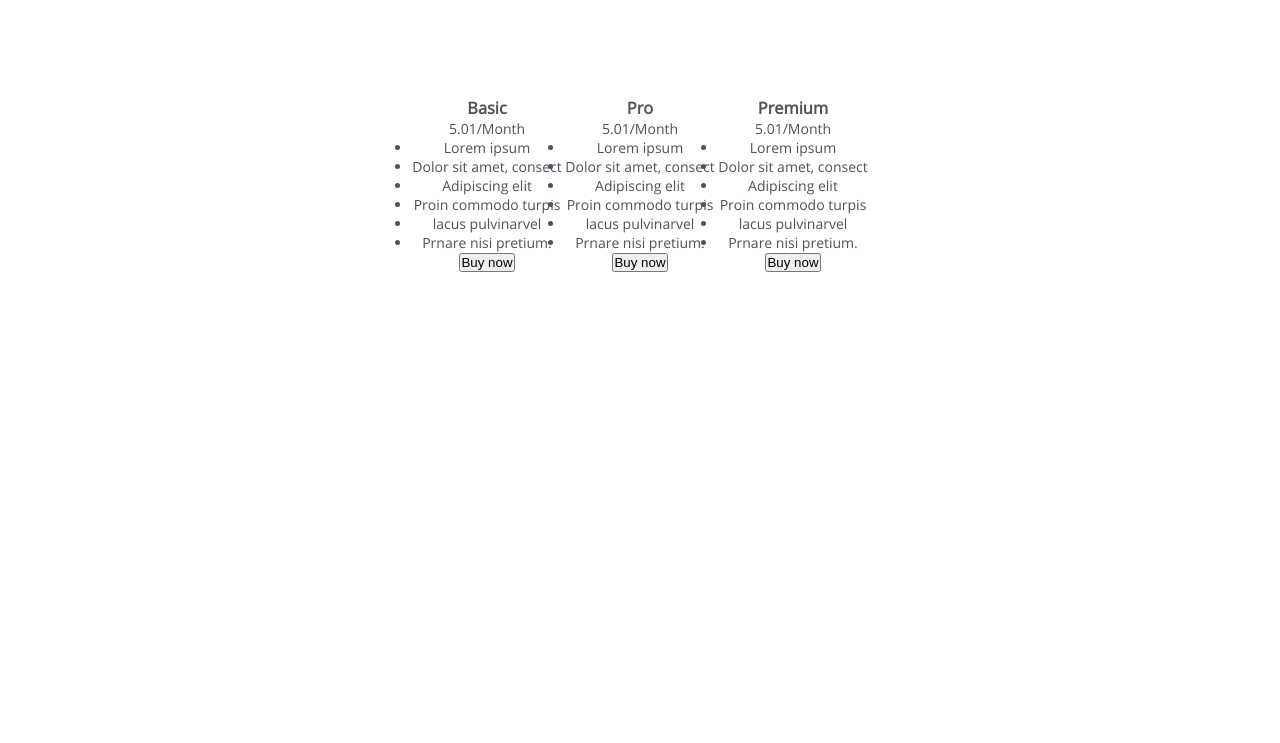
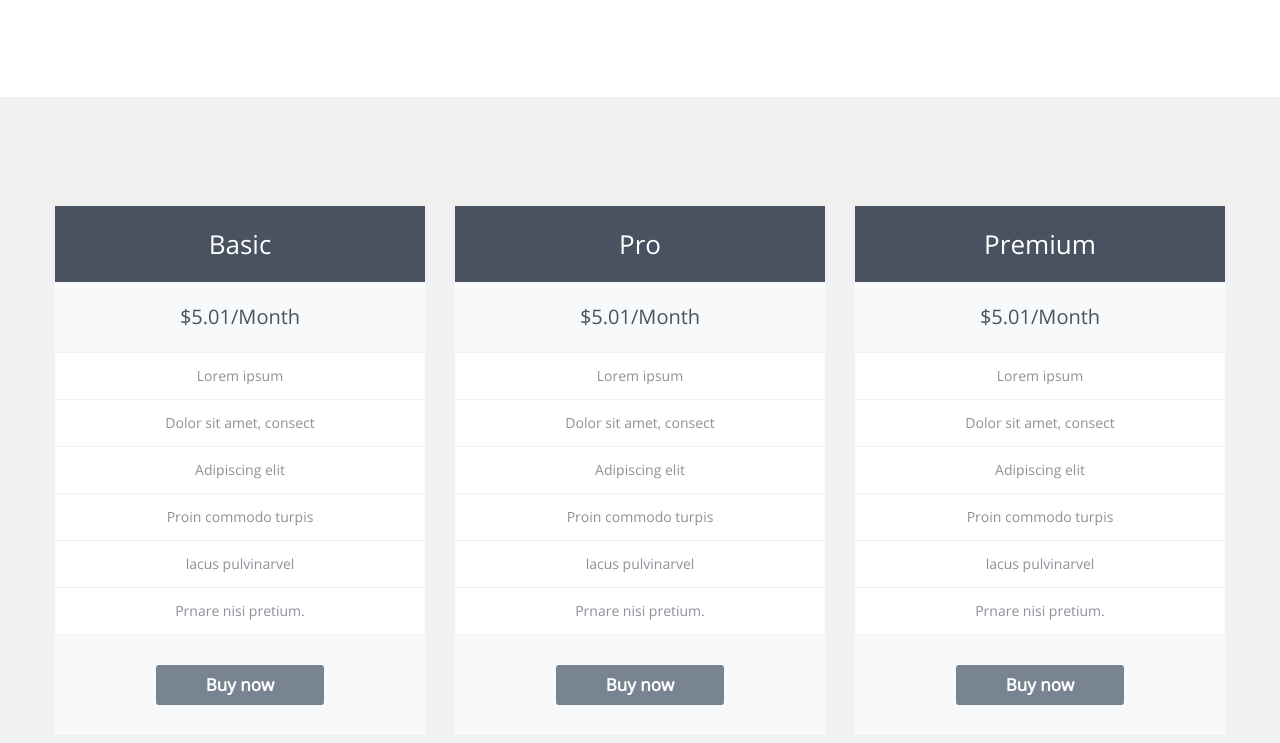
Before and after one commit to Melagomania/author, a website: page app/index.html in a window 1280 px wide. Shown: the part 1269-2012 px from the top of the page. Before the commit the page ends 1541 px from the top, so only its background shows below. Drawn offline with nearby package versions, Linux system fonts and the light colour scheme; files that its build step writes are made by us from their sources; files whose address does not match are found by name.

Commit message:
made price section

```diff
--- a/app/index.html
+++ b/app/index.html
@@ -25,7 +25,7 @@
   <div class="slider">
     <div class="slide"><img src="img/banner.jpg" alt="">
       <div class="text">
-        <h2>This is a main heading yo</h2>
+        <h2>This is a main heading</h2>
         <p>Lorem Ipsum is simply dummmy text<br/> of the printing</p>
         <button type="button" name="learn-more">Learn More</button>
       </div>
@@ -75,9 +75,9 @@
   </section>
   <section class="price">
     <div class="content">
-      <section class="cards">
+      <section class="card">
         <h3>Basic</h3>
-        <span>5.01/Month</span>
+        <span>$5.01/Month</span>
         <ul>
           <li>Lorem ipsum</li>
           <li>Dolor sit amet, consect</li>
@@ -89,9 +89,9 @@
         <button>Buy now</button>
       </section>
 
-      <section class="cards">
+      <section class="card">
         <h3>Pro</h3>
-        <span>5.01/Month</span>
+        <span>$5.01/Month</span>
         <ul>
           <li>Lorem ipsum</li>
           <li>Dolor sit amet, consect</li>
@@ -103,9 +103,9 @@
         <button>Buy now</button>
       </section>
 
-      <section class="cards">
+      <section class="card">
         <h3>Premium</h3>
-        <span>5.01/Month</span>
+        <span>$5.01/Month</span>
         <ul>
           <li>Lorem ipsum</li>
           <li>Dolor sit amet, consect</li>
--- a/app/sass/_colors.sass
+++ b/app/sass/_colors.sass
@@ -4,7 +4,12 @@ $font-color: #4e525d
 $topline-nav-color: #484c55
 $team-photo-color: #eeeef0
 $photo-cross-color: #f46d6d
+$price-bg-color: #f1f1f1
+$card-bg-color: #f8f9fb
 $subscription-main-color: #8c9299
+$card-h3-color: #495261
+$card-border-color: #ecf0f1
+$card-button-color: #788492
 $subscription-cash-color: #485460
 $footer-color: #989898
 $footer-color-contacts: #bface2
--- a/app/sass/style.sass
+++ b/app/sass/style.sass
@@ -126,7 +126,57 @@ body
         line-height: 26px
 
 .price
+  font-size: 0
+  padding: 109px 0
+  background-color: $price-bg-color
   .content
     @extend %container
-  .cards
+  .card
+    margin-right: 30px
     display: inline-block
+    box-sizing: border-box
+    max-width: 370px
+    width: 100%
+    background-color: $card-bg-color
+    &:last-child
+      margin-right: 0
+    h3
+      padding: 28px 0
+      font-size: 26px
+      line-height: 20px
+      font-weight: normal
+      color: white
+      background-color: $card-h3-color
+    span
+      display: block
+      box-sizing: border-box
+      font-size: 20px
+      line-height: 16px
+      padding: 27px 0
+      color: $subscription-cash-color
+    ul
+      list-style: none
+      background-color: #fff
+      margin-bottom: 30px
+      li
+        padding: 11px 0
+        font-size: 14px
+        line-height: 24px
+        border-bottom: 1px solid $card-border-color
+        color: $subscription-main-color
+        &:first-child
+          border-top: 1px solid $card-border-color
+    button
+      margin-bottom: 30px
+      padding: 8px 50px
+      font-size: 17px
+      line-height: 24px
+      font-weight: 600
+      font-family: "Open Sans"
+      color: #fff
+      background-color: $card-button-color
+      border: none
+      border-radius: 3px
+    &:hover
+      button, h3
+        background-color: $main-color
```
Also changed, not shown: app/css/style.css.
